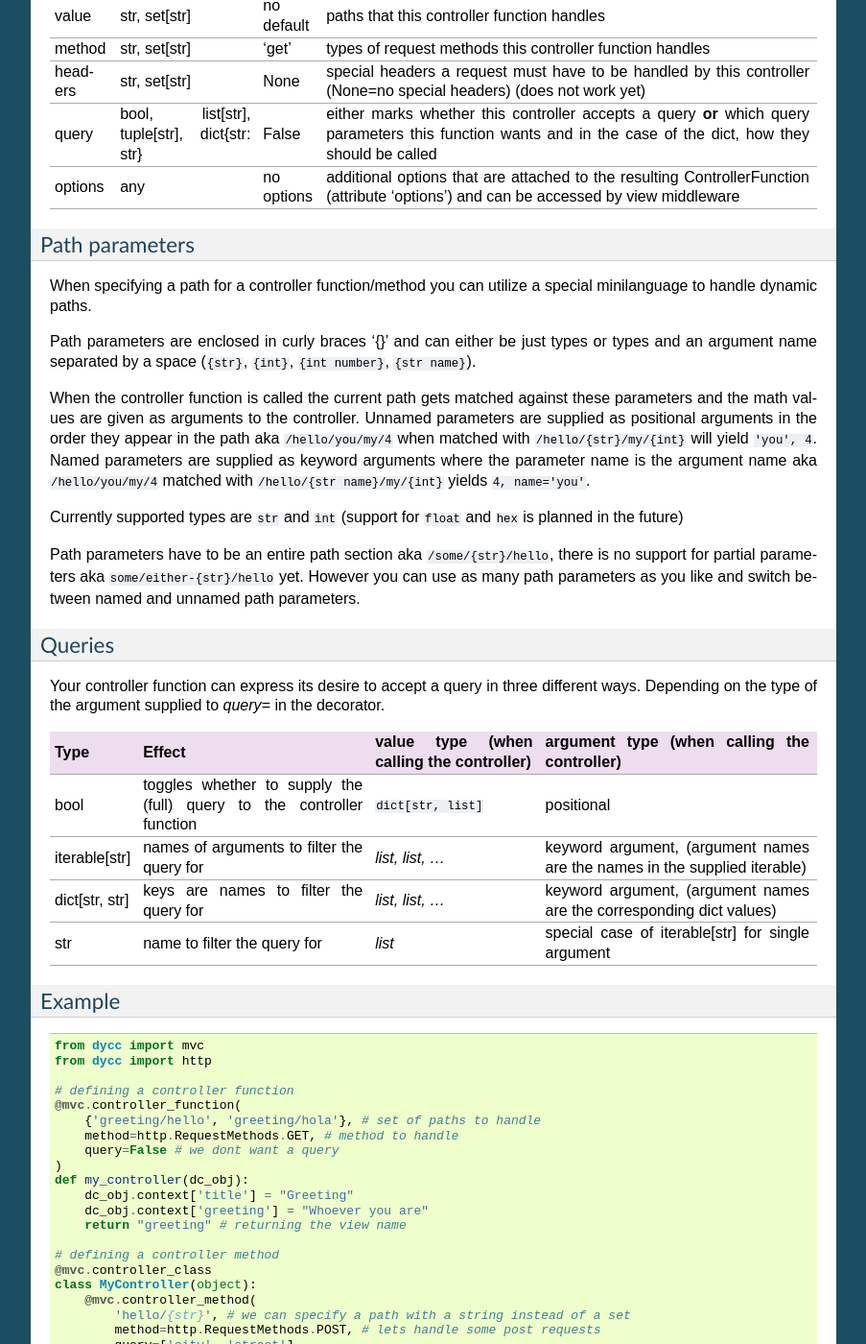
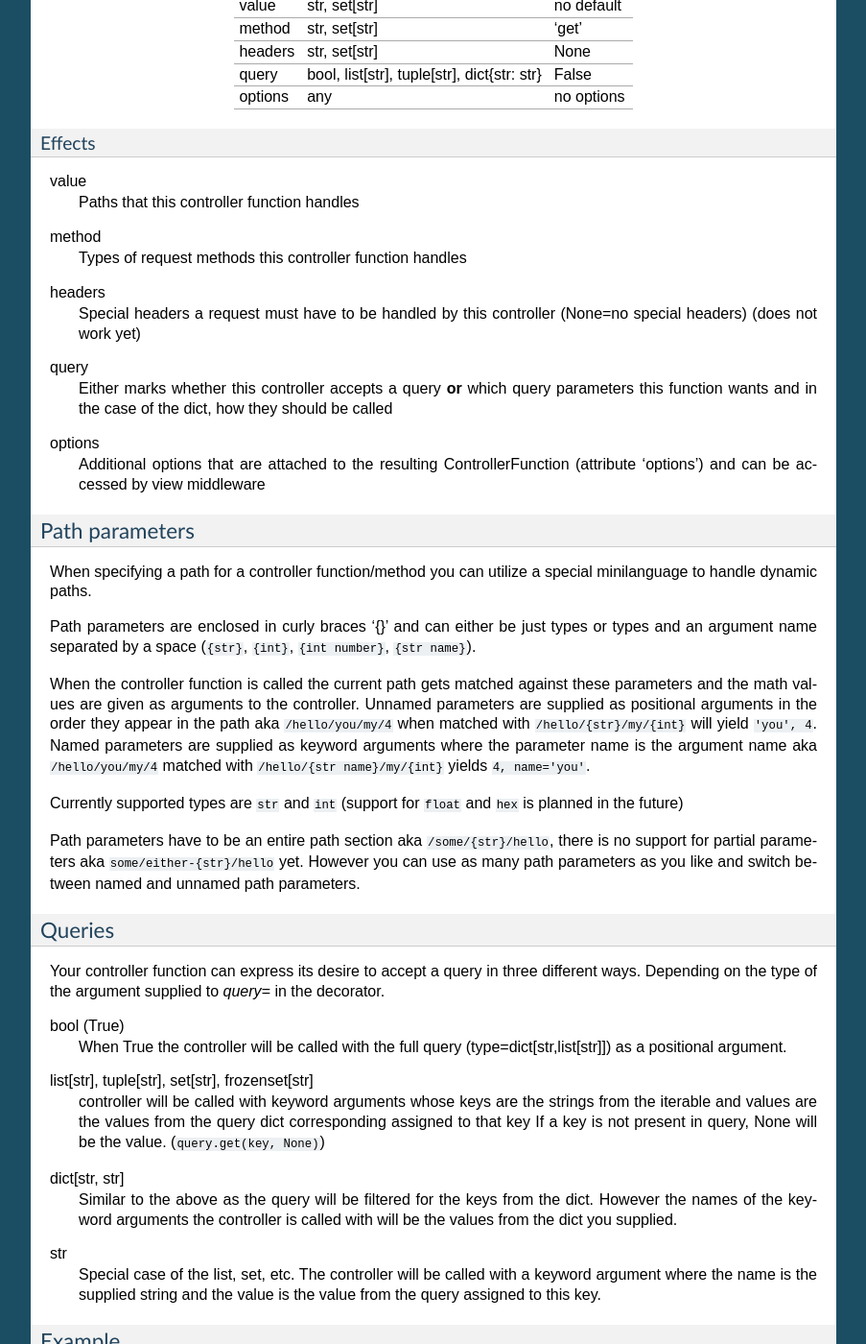
Before and after one commit to JustusAdam/dynamic_content_documentation, a Sphinx documentation site: the page built from source/controllers.rst, in a window 1280 px wide and 1400 px high, scrolled down 1183 px. Shown: the whole window at 96% size, without its empty margins (198-1101 px from the left). Built offline with Sphinx 7.4.7, drawn with Linux system fonts in a browser that asks for light colours; formulas are drawn with MathJax 3.

Commit message:
changed some tables

```diff
--- a/source/controllers.rst
+++ b/source/controllers.rst
@@ -53,15 +53,33 @@ The full function signature is (the same signature applies to ``controller_metho
         **options
         ):
 
-=========== =========================================== =========== ==========
-Name        Type                                        default     Function
-=========== =========================================== =========== ==========
-value       str, set[str]                               no default  paths that this controller function handles
-method      str, set[str]                               'get'       types of request methods this controller function handles
-headers     str, set[str]                               None        special headers a request must have to be handled by this controller (None=no special headers) (does not work yet)
-query       bool, list[str], tuple[str], dict{str: str} False       either marks whether this controller accepts a query **or** which query parameters this function wants and in the case of the dict, how they should be called
-options     any                                         no options  additional options that are attached to the resulting ControllerFunction (attribute 'options') and can be accessed by view middleware
-=========== =========================================== =========== ==========
+=========== =========================================== ===========
+Name        Type                                        default
+=========== =========================================== ===========
+value       str, set[str]                               no default
+method      str, set[str]                               'get'
+headers     str, set[str]                               None
+query       bool, list[str], tuple[str], dict{str: str} False
+options     any                                         no options
+=========== =========================================== ===========
+
+Effects
+""""""""
+
+value
+    Paths that this controller function handles
+
+method
+    Types of request methods this controller function handles
+
+headers
+    Special headers a request must have to be handled by this controller (None=no special headers) (does not work yet)
+
+query
+    Either marks whether this controller accepts a query **or** which query parameters this function wants and in the case of the dict, how they should be called
+
+options
+    Additional options that are attached to the resulting ControllerFunction (attribute 'options') and can be accessed by view middleware
 
 
 Path parameters
@@ -82,14 +100,18 @@ Queries
 
 Your controller function can express its desire to accept a query in three different ways. Depending on the type of the argument supplied to `query=` in the decorator.
 
-=============== ======================================================================= =========================================== ==============
-Type            Effect                                                                  value type (when calling the controller)    argument type (when calling the controller)
-=============== ======================================================================= =========================================== ==============
-bool            toggles whether to supply the (full) query to the controller function   ``dict[str, list]``                         positional
-iterable[str]   names of arguments to filter the query for                              `list, list, ...`                           keyword argument, (argument names are the names in the supplied iterable)
-dict[str, str]  keys are names to filter the query for                                  `list, list, ...`                           keyword argument, (argument names are the corresponding dict values)
-str             name to filter the query for                                            `list`                                      special case of iterable[str] for single argument
-=============== ======================================================================= =========================================== ==============
+bool (True)
+    When True the controller will be called with the full query (type=dict[str,list[str]]) as a positional argument.
+
+list[str], tuple[str], set[str], frozenset[str]
+    controller will be called with keyword arguments whose keys are the strings from the iterable and values are the values from the query dict corresponding assigned to that key
+    If a key is not present in query, None will be the value. (``query.get(key, None)``)
+
+dict[str, str]
+    Similar to the above as the query will be filtered for the keys from the dict. However the names of the keyword arguments the controller is called with will be the values from the dict you supplied.
+
+str
+    Special case of the list, set, etc. The controller will be called with a keyword argument where the name is the supplied string and the value is the value from the query assigned to this key.
 
 
 Example
```
Also changed, not shown: other parts of source/controllers.rst (+1 -0 lines).
